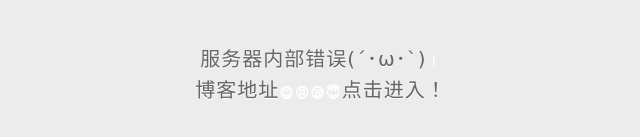
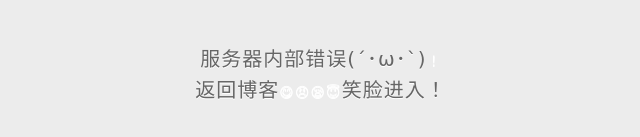
Before and after one commit to wangjunbiao/wangjunbiao.github.io, a plain HTML site: page index.html in a window 1280 px wide. Shown: the part 311-448 px from the top of the page, 319-959 px from the left. Drawn offline with Linux system fonts and the light colour scheme.

Commit message:
Update index.html

```diff
--- a/index.html
+++ b/index.html
@@ -63,7 +63,7 @@ a:active{ color:##FFD700;}*/
   <p><span>5</span><span>2</span><span>0</span></p>
   <p>服务器内部错误(´･ω･`)<a href="index1.html">！</a></p>
   <br>
-	<p>博客地址<a href="https://yonghengshi.github.io">😋😠😪😇</a>点击进入！</p>
+	<p>返回博客<a href="https://yonghengshi.github.io">😋😠😪😇</a>笑脸进入！</p>
 
 </div>
 </body>
```
